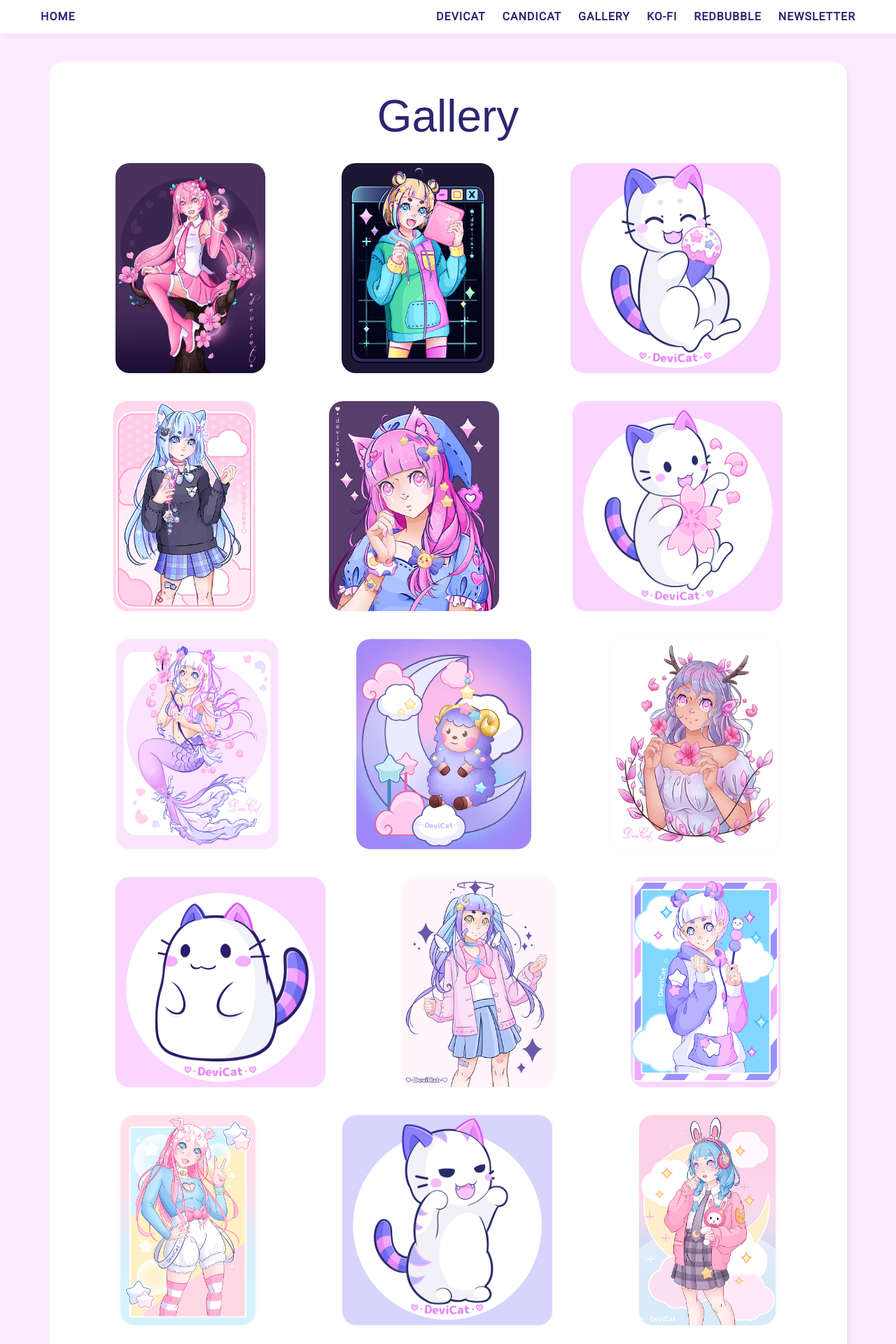
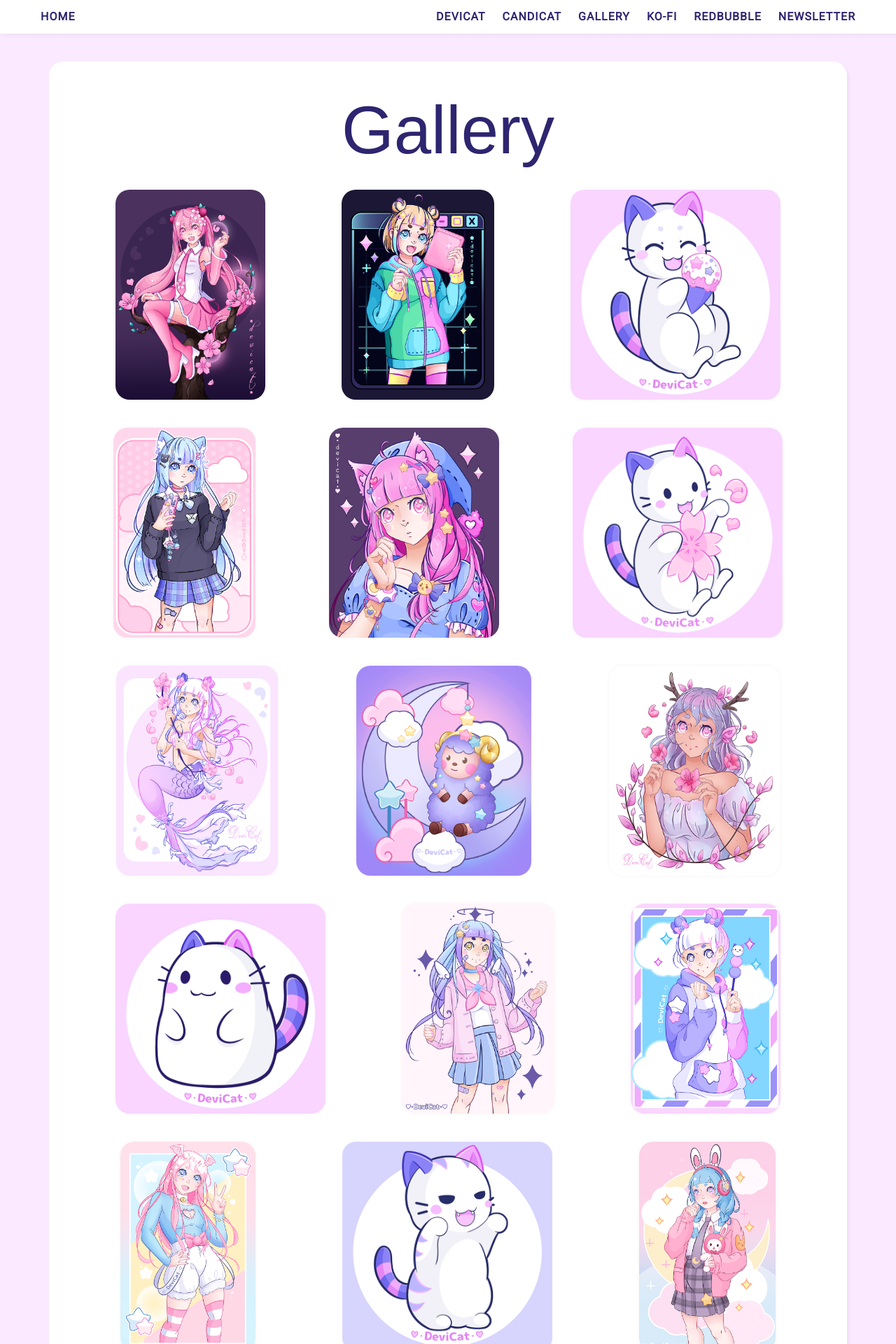
Before and after one commit to DeviCatOutlet/devicatoutlet.github.io, a Jekyll site: the page built from gallery.md, in a window 1280 px wide. Shown: the top 1920 px of the page at 70% size. Built offline with Jekyll 4.4.1, drawn with Linux system fonts in a browser that asks for light colours; some web fonts are replaced; our own code applies the rules of GitHub Pages for plain Markdown files.

Commit message:
increase size of h1#gallery

```diff
--- a/css/main.css
+++ b/css/main.css
@@ -146,7 +146,7 @@ h1#gallery {
 	text-align: center;
 	font-family: 'Montez', sans-serif;
 	color: var(--black);
-	font-size: 4em;
+	font-size: 6em;
 	font-weight: 400;
 }
 
```
